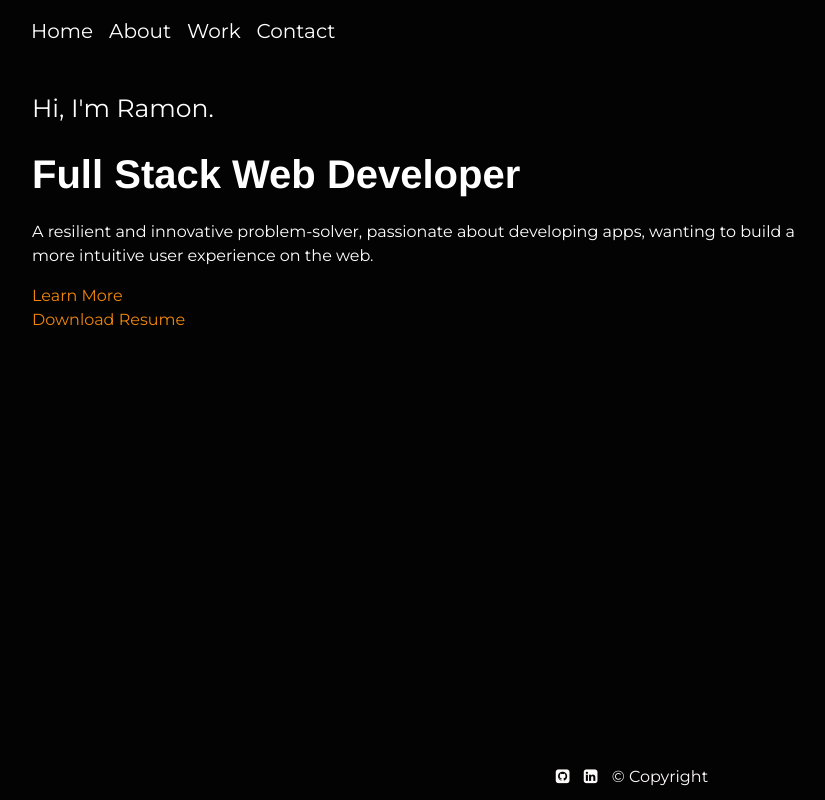
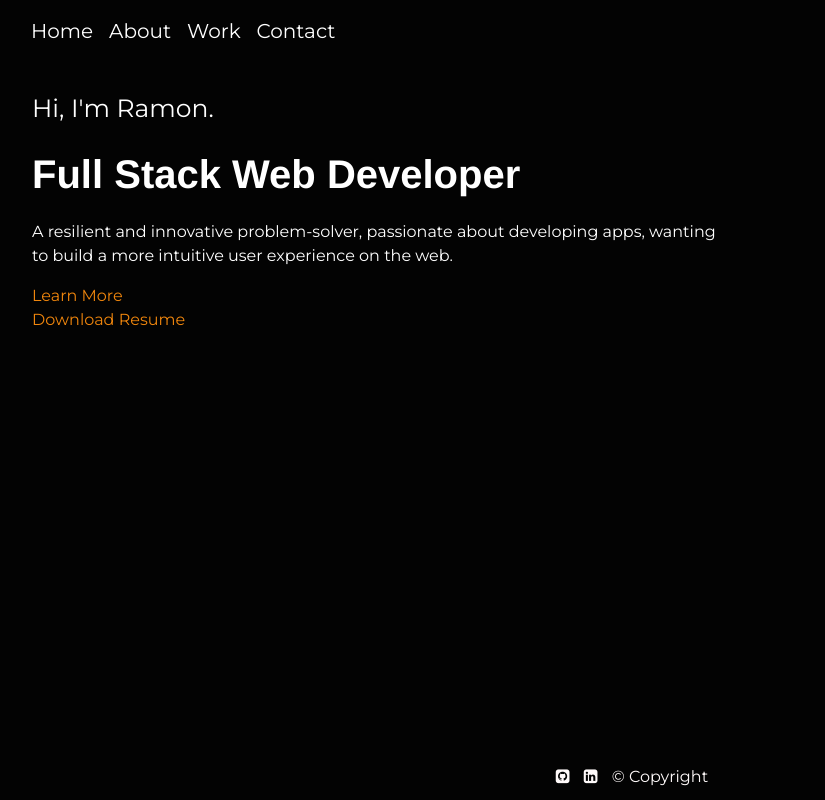
Before and after one commit to ramonpbarros/ramonpbarros.github.io, a plain HTML site: page index.html in a window 1280 px wide. Shown: the whole page, without its empty margins (8-833 px from the left). Drawn offline with nearby package versions, Linux system fonts and the light colour scheme.

```diff
--- a/index.html
+++ b/index.html
@@ -97,7 +97,7 @@
 
         <div> -->
 
-    <div class="col-8">
+    <div class="col-7">
       <p class="paddingTopHome paddingLeftHome  text1" style="color: white; font-size: 25px;">Hi, I'm Ramon.</p>
       <p class="paddingLeftHome" style="color: white;" id="webDeveloper">Full Stack Web Developer</p>
       <p class="paddingLeftHome" style="color: white;">A resilient and innovative problem-solver, passionate about developing apps, wanting to build a more intuitive user experience on the web.</p>
```
